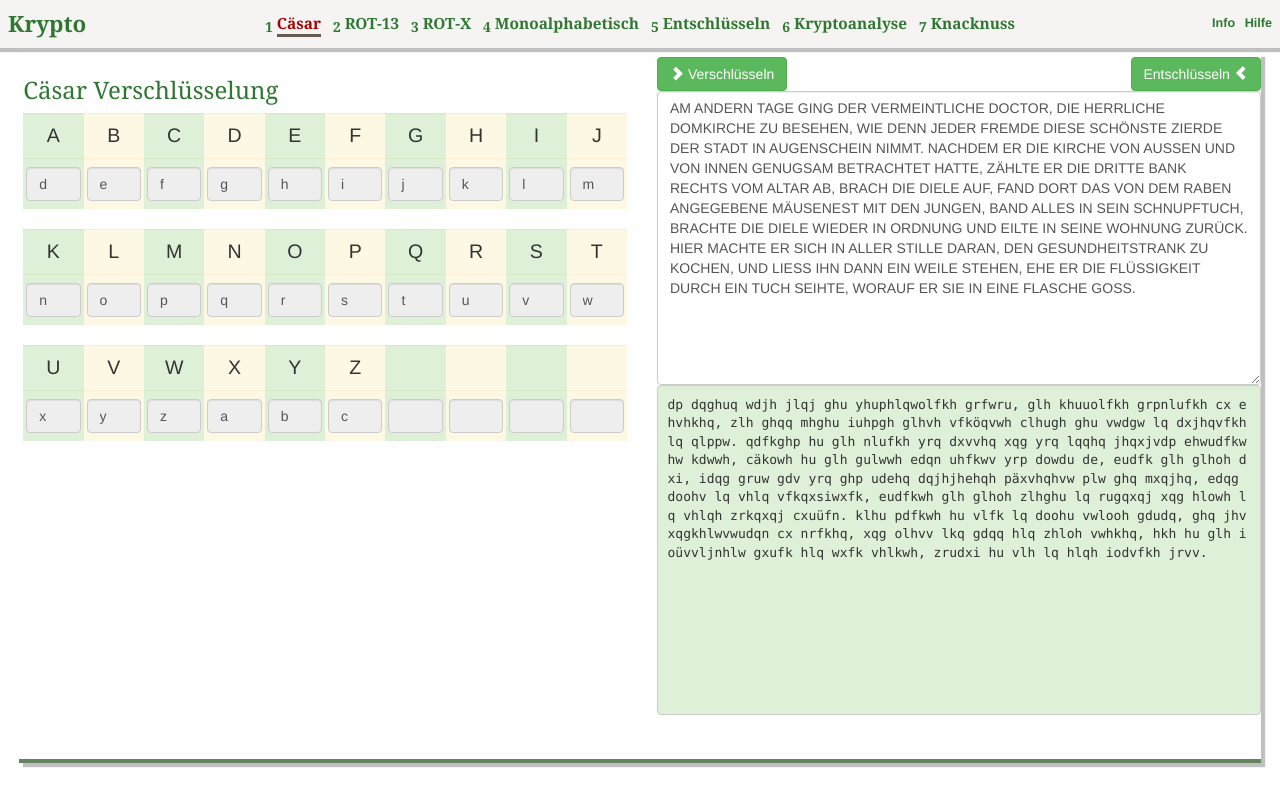
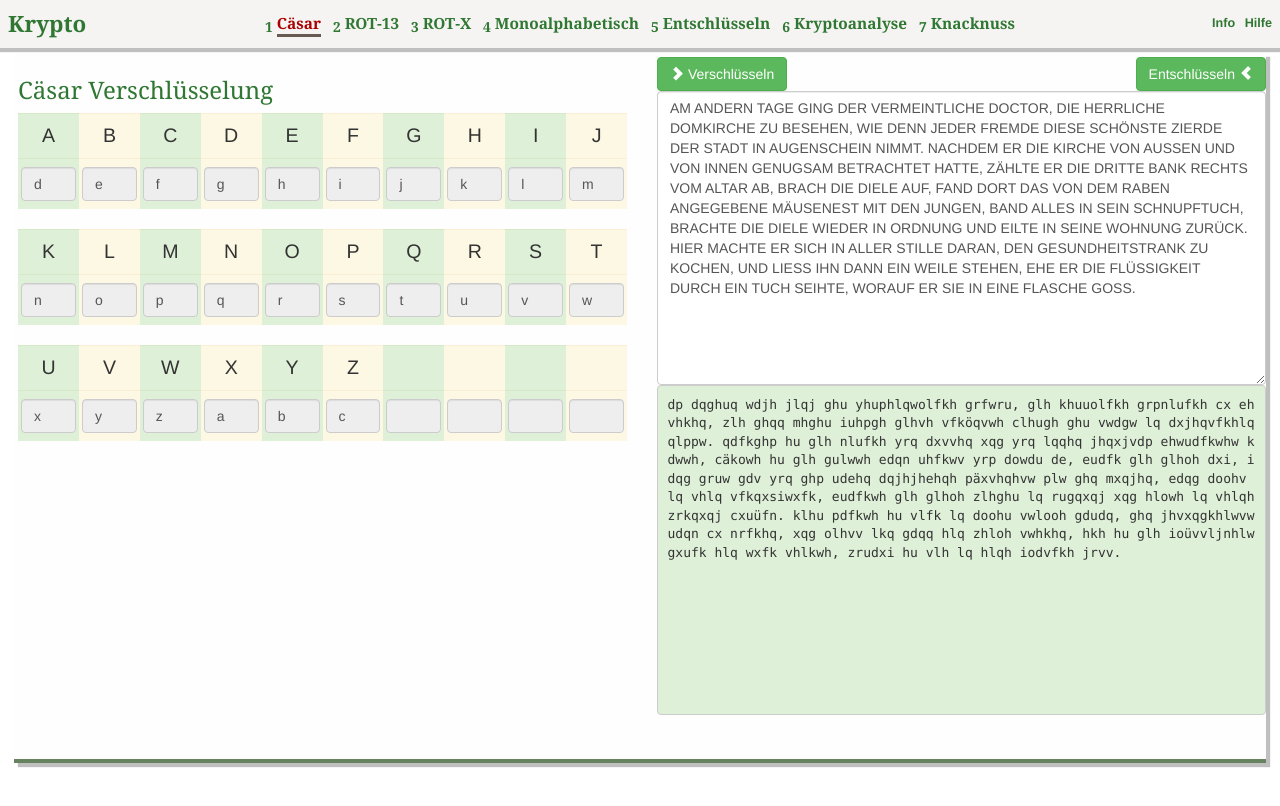
Before and after one commit to mgje/Crypto, a Jekyll site: the page built from exp1/index.html, in a window 1280 px wide. Shown: the top 806 px of the page. Built offline with Jekyll 4.4.1, drawn with Linux system fonts in a browser that asks for light colours; some web fonts are replaced.

Commit message:
column size test

```diff
--- a/css/experiment.css
+++ b/css/experiment.css
@@ -268,7 +268,7 @@ div#page {
     padding-right: 0px;
     padding-bottom: 0px;
    /* min-width: 1000px;*/
-	width: 97%;
+	width: 97.8%;
 	height: 710px;
 
 
```
